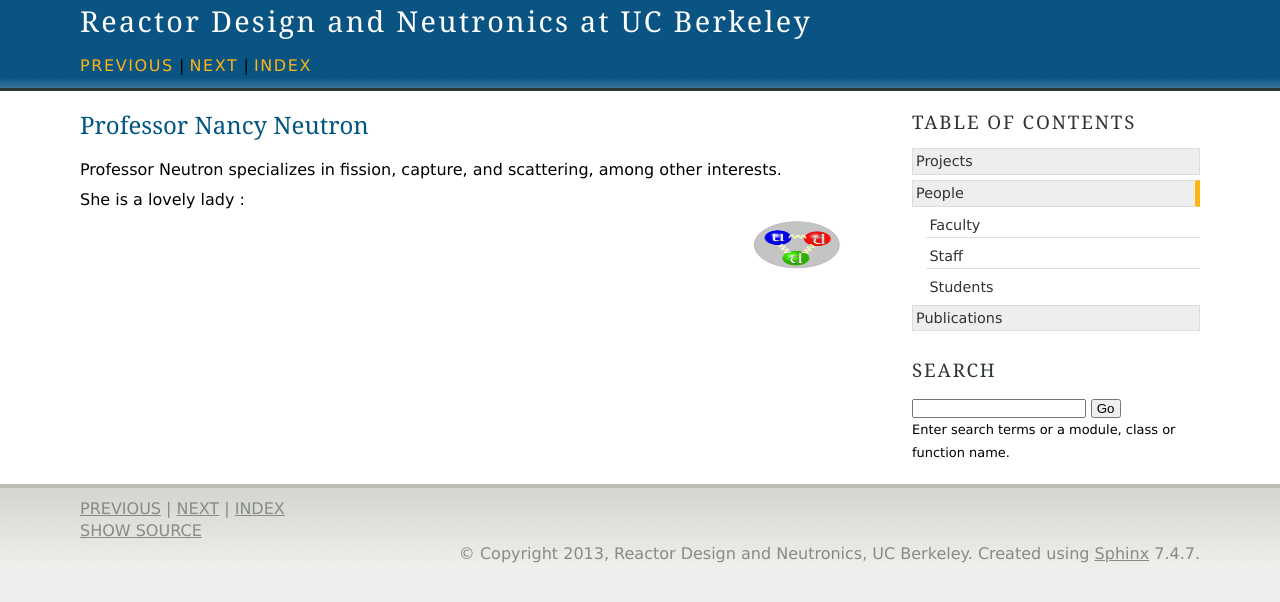
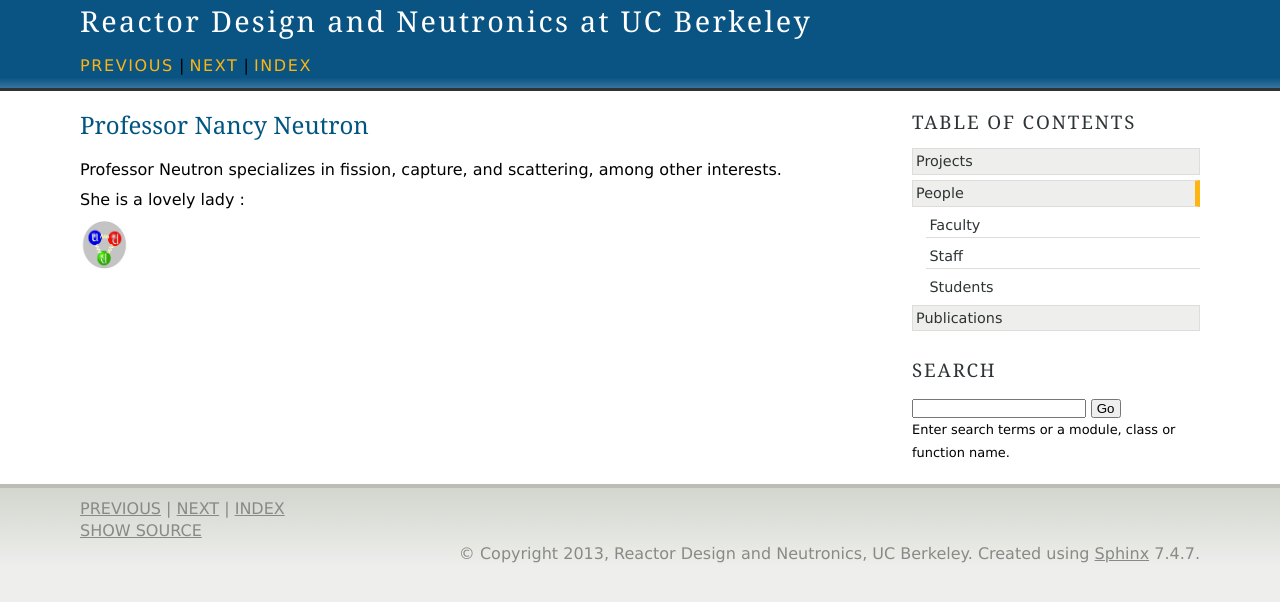
Before and after one commit to kellyrowland/ucb-rdn.github.com, a Sphinx documentation site: the page built from source/people/neutron_nancy.rst, in a window 1280 px wide. Shown: the top 602 px of the page. Built offline with Sphinx 7.4.7, drawn with Linux system fonts in a browser that asks for light colours; formulas are drawn with MathJax 3.

Commit message:
realigns the photo for dr. neutron.

```diff
--- a/source/people/neutron_nancy.rst
+++ b/source/people/neutron_nancy.rst
@@ -9,7 +9,7 @@ She is a lovely lady :
 
 .. image:: neutron.png
    :height: 100px
-   :width: 200 px
+   :width: 100 px
    :scale: 50 %
    :alt: Dr. Nancy Neutron
-   :align: right
+   :align: left
```
